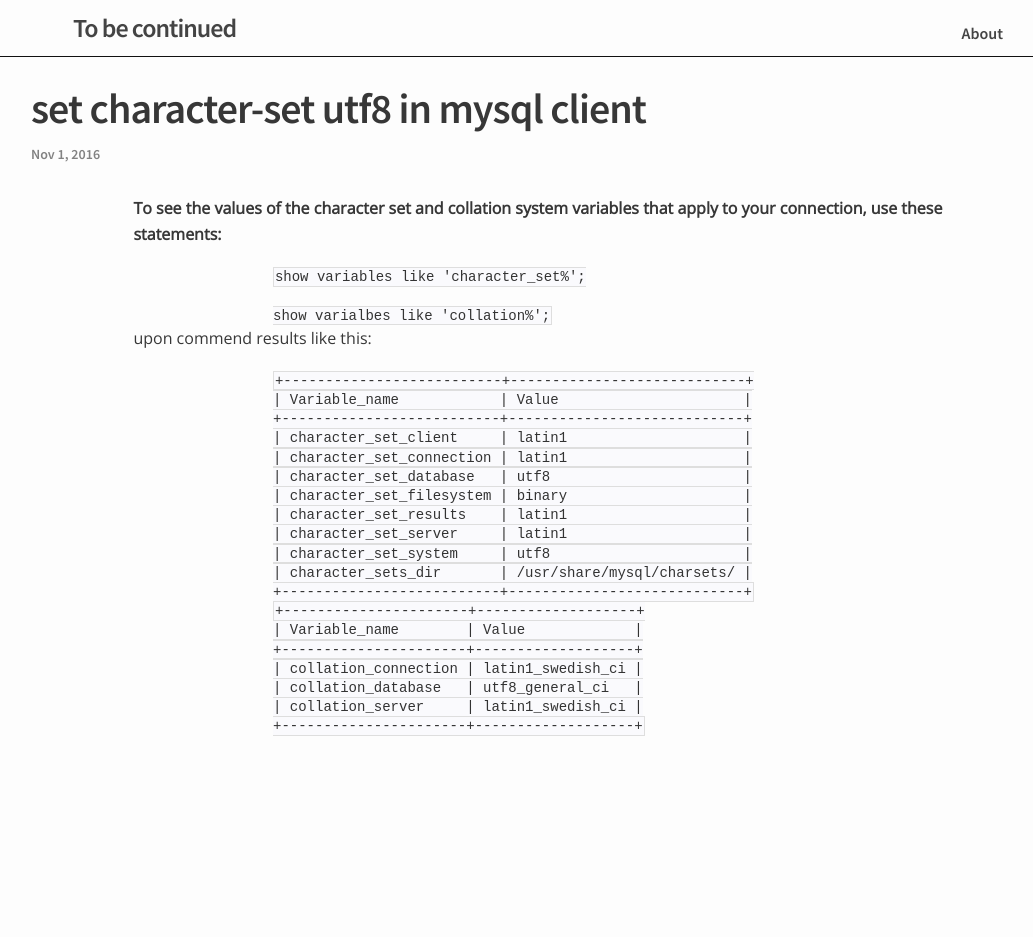
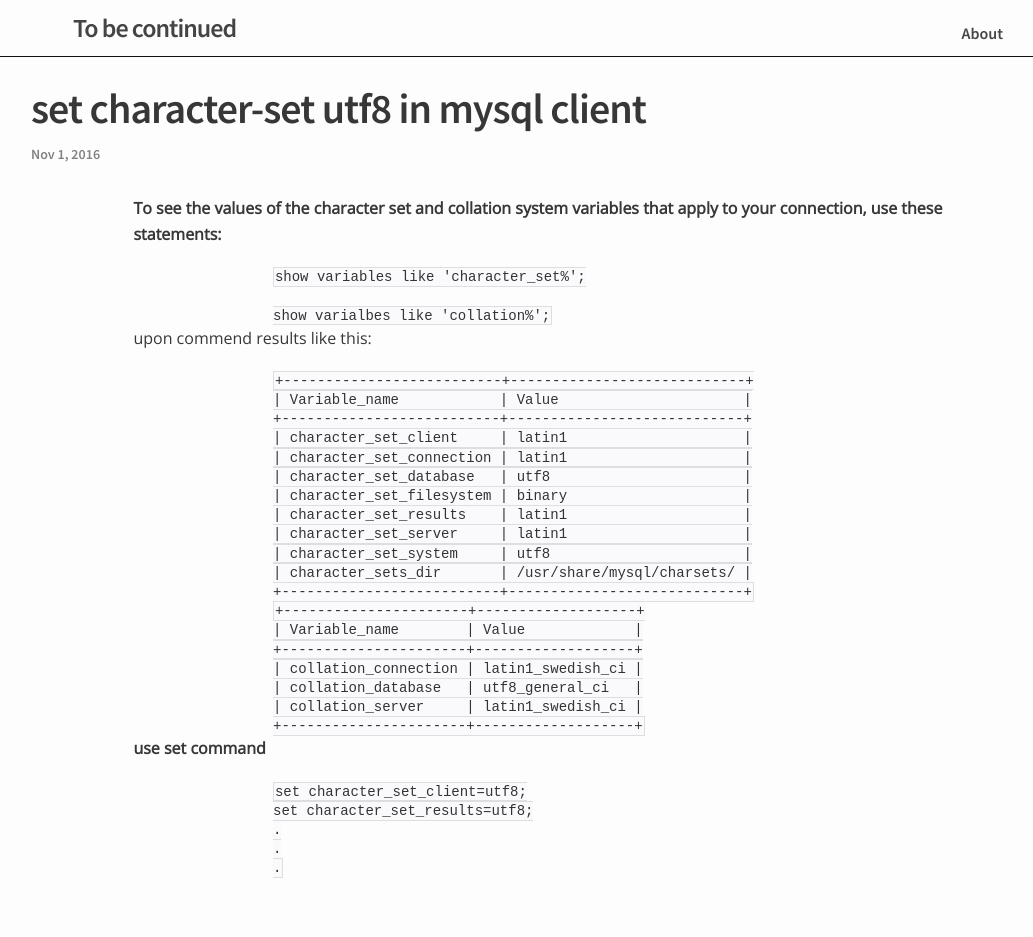
Before and after one commit to weigang992003/weigang992003.github.io, a Jekyll site: the page built from _posts/2016-11-01-mysql-set-character.md, in a window 1280 px wide. Shown: the whole page, without its empty margins (97-1130 px from the left). Built offline with Jekyll 4.4.1, drawn with Linux system fonts in a browser that asks for light colours; before the commit the page ends 900 px from its top, so only the background shows below that.

Commit message:
new posts

````diff
--- a/_posts/2016-11-01-mysql-set-character.md
+++ b/_posts/2016-11-01-mysql-set-character.md
@@ -38,3 +38,13 @@
 | collation_server     | latin1_swedish_ci |
 +----------------------+-------------------+
 ```
+
+**use set command**
+
+```mysql
+set character_set_client=utf8;
+set character_set_results=utf8;
+.
+.
+.
+```
````
